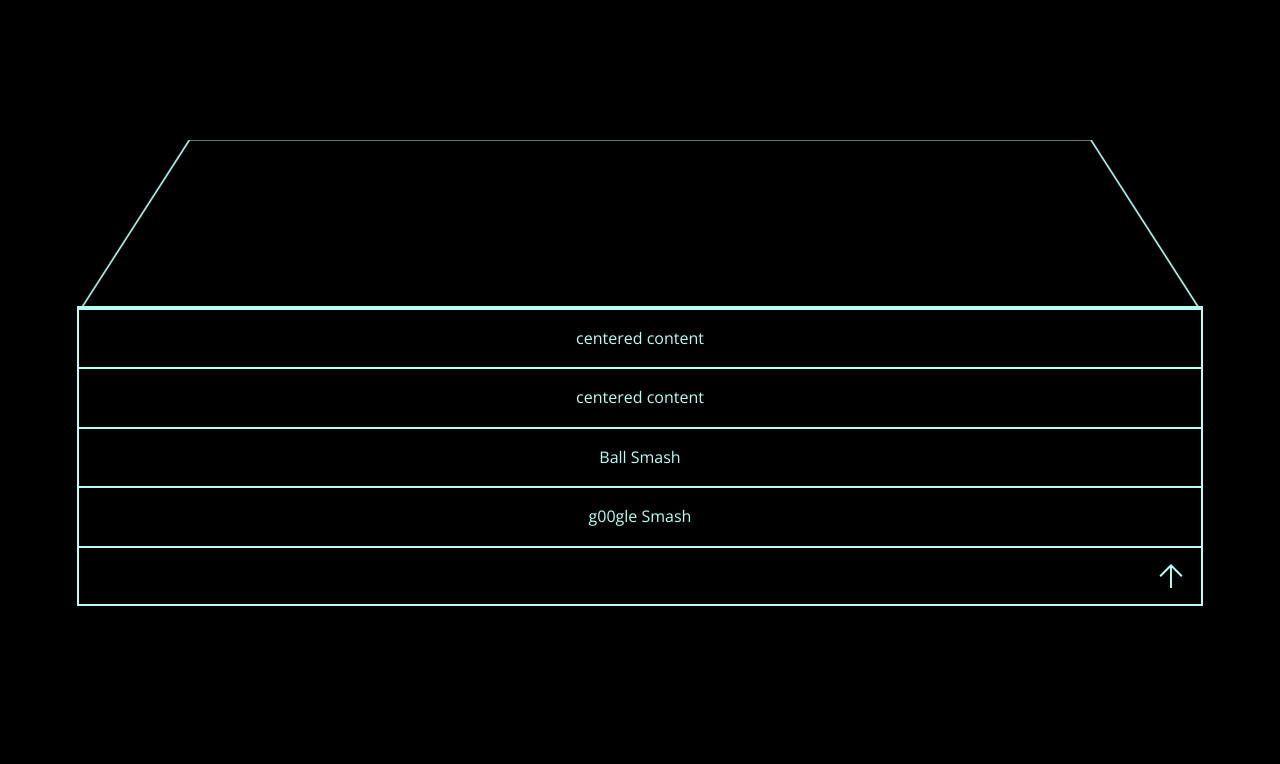
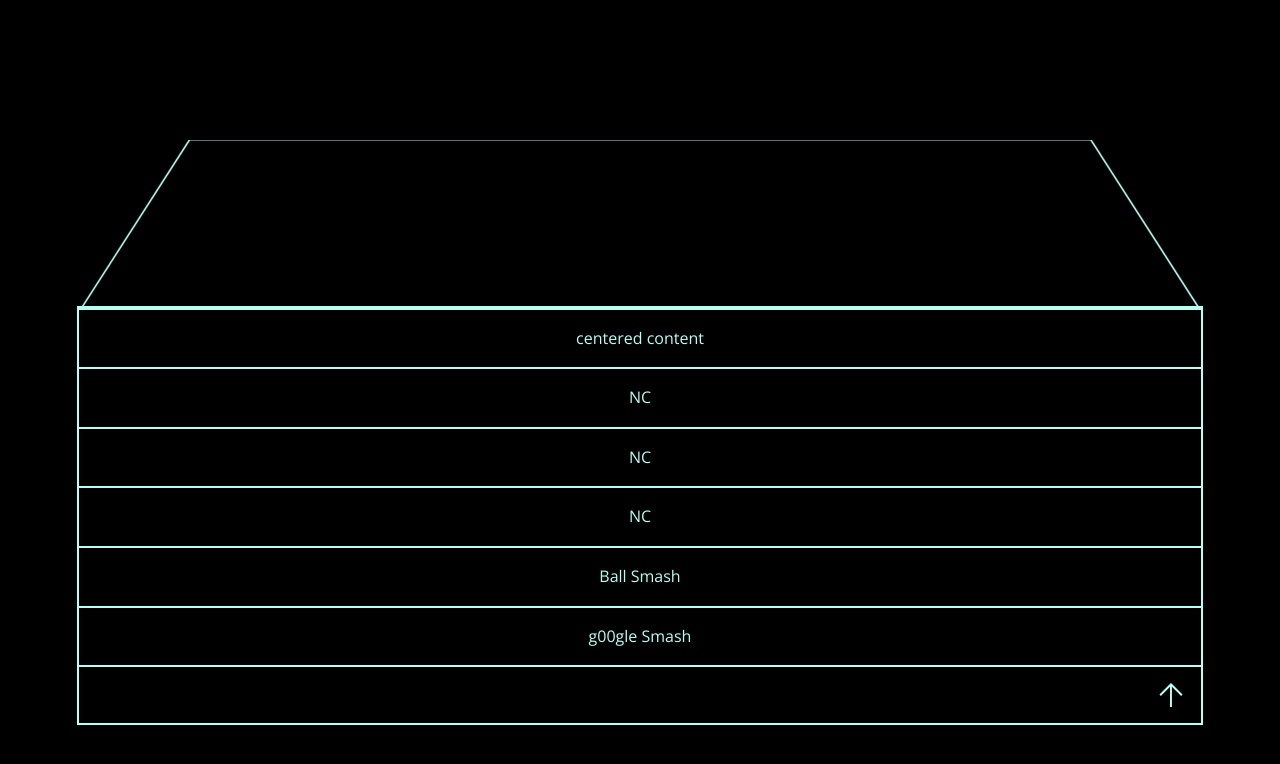
Before and after one commit to gridart/index, a plain HTML site: page index.html in a window 1280 px wide. Drawn offline with nearby package versions, Linux system fonts and the light colour scheme.

Commit message:
Update index.html

```diff
--- a/index.html
+++ b/index.html
@@ -61,10 +61,18 @@ class="cube-wrapper"><div style="" class="floating-block" ><div class="cube-top"
         centered content
     </div></a></div>
 
-	<div class="static-block"><a href="#" class="block-content w-inline-block"><div style="width:800px; margin:0 auto;">
-        centered content
-    </div></a></div><div class="static-block"><a href="https://gridart.github.io/dev-projects/Ball-Smash/" class="block-content w-inline-block"><div style="width:800px; margin:0 auto;">
-        Ball Smash
-    </div></a></div><div class="static-block"><a href="https://gridart.github.io/dev-projects/G00gle-Smash/" class="block-content w-inline-block"><div style="width:800px; margin:0 auto;">
-        g00gle Smash
-    </div></a></div><div class="block-wrapper" style="transform: translate3d(0px, 0%, 0px) scale3d(1, 1, 1) rotateX(0deg) rotateY(0deg) rotateZ(0deg) skew(0deg, 0deg); transform-style: preserve-3d; opacity: 1;" ><div class="static-block"><a href="#home" class="block-content empty w-inline-block w--current"><div class="block-actions-wrapper"><div class="icon up w-embed"><svg viewBox="0 0 25 25"><path d="M0 13.486h21.178l-9.602 9.591 1.413 1.412L23.591 13.9l.001.001L25 12.496l-.002-.002H25l-1.413-1.412h-.002L12.989.5l-1.407 1.406 9.596 9.584H0v1.996z" fill="currentColor" fill-rule="evenodd"></path></svg></div></div></a></div></div></div></div></main></body></html>
+
+<div class="static-block"><a href="https://ema.mk" class="block-content w-inline-block"><div style="width:800px; margin:0 auto;">
+        NC    </div></a></div>
+<div class="static-block"><a href="https://europeancleaning.llc" class="block-content w-inline-block"><div style="width:800px; margin:0 auto;">
+        NC    </div></a></div>
+<div class="static-block"><a href="https://gridart.github.io/nescomerc/index1.html" class="block-content w-inline-block"><div style="width:800px; margin:0 auto;">
+        NC    </div></a></div>
+<div class="static-block"><a href="https://gridart.github.io/dev-projects/Ball-Smash/" class="block-content w-inline-block"><div style="width:800px; margin:0 auto;">
+        Ball Smash    </div></a></div>
+<div class="static-block"><a href="https://gridart.github.io/dev-projects/G00gle-Smash/" class="block-content w-inline-block"><div style="width:800px; margin:0 auto;">
+        g00gle Smash    </div></a></div>
+
+
+
+	<div class="block-wrapper" style="transform: translate3d(0px, 0%, 0px) scale3d(1, 1, 1) rotateX(0deg) rotateY(0deg) rotateZ(0deg) skew(0deg, 0deg); transform-style: preserve-3d; opacity: 1;" ><div class="static-block"><a href="#home" class="block-content empty w-inline-block w--current"><div class="block-actions-wrapper"><div class="icon up w-embed"><svg viewBox="0 0 25 25"><path d="M0 13.486h21.178l-9.602 9.591 1.413 1.412L23.591 13.9l.001.001L25 12.496l-.002-.002H25l-1.413-1.412h-.002L12.989.5l-1.407 1.406 9.596 9.584H0v1.996z" fill="currentColor" fill-rule="evenodd"></path></svg></div></div></a></div></div></div></div></main></body></html>
```
